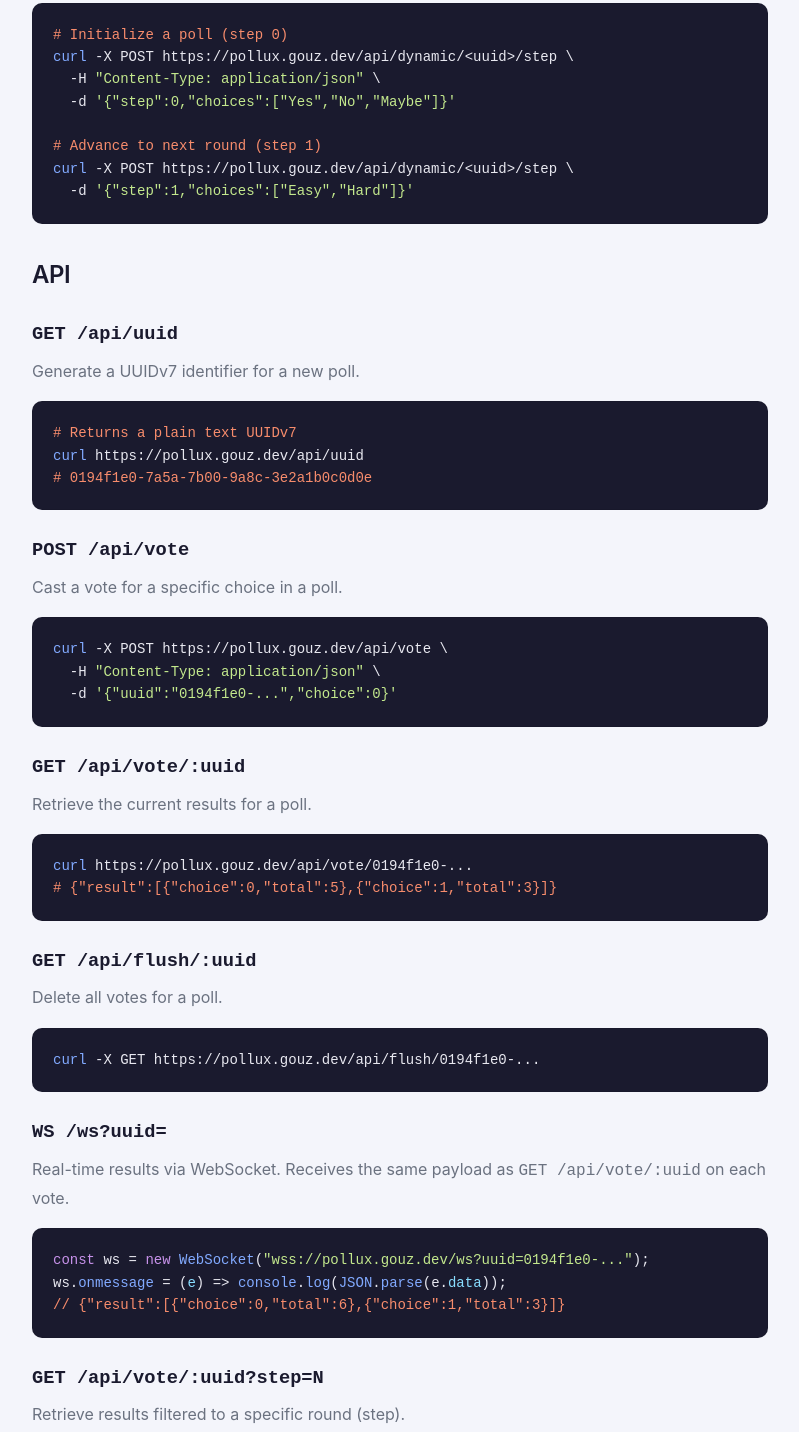
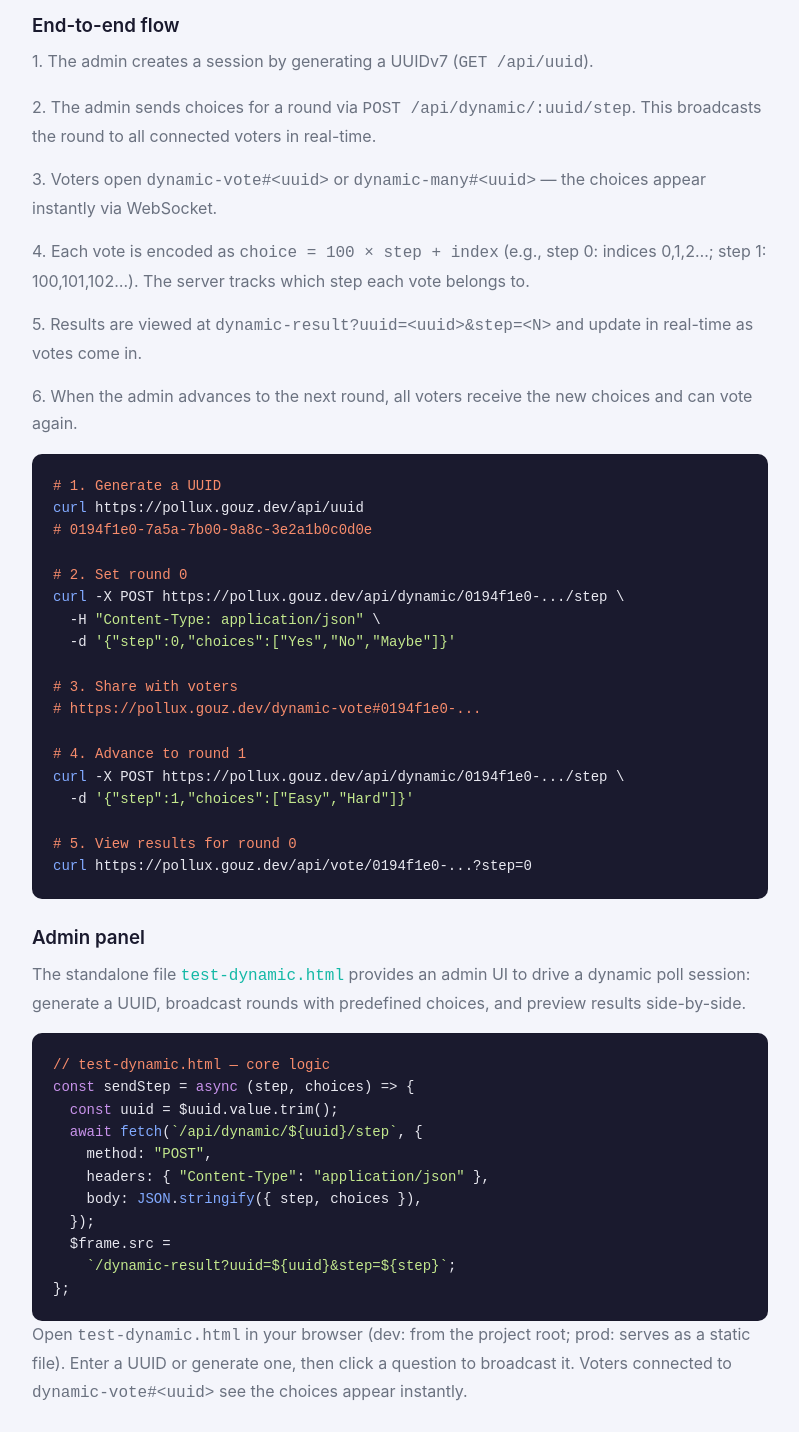
Before and after one commit to gouz/pollux, a website: page src/layout/index.html in a window 1280 px wide. Shown: the part 1248-2680 px from the top of the page, without its empty margins (240-1039 px from the left). Drawn offline with nearby package versions, Linux system fonts and the light colour scheme; no server answers.

Commit message:
docs: enrich dynamic poll documentation with end-to-end flow and admin panel example

```diff
--- a/src/layout/index.html
+++ b/src/layout/index.html
@@ -120,14 +120,82 @@
                         — results for a round</span
                     >
                 </div>
-                <pre><code><span class="tk-ml"># Initialize a poll (step 0)</span>
-<span class="tk-fn">curl</span> -X POST https://pollux.gouz.dev/api/dynamic/&lt;uuid&gt;/step \
+                <h3>End-to-end flow</h3>
+                <p>
+                    1. The admin creates a session by generating a UUIDv7
+                    (<code>GET /api/uuid</code>).
+                </p>
+                <p>
+                    2. The admin sends choices for a round via
+                    <code>POST /api/dynamic/:uuid/step</code>. This
+                    broadcasts the round to all connected voters in real-time.
+                </p>
+                <p>
+                    3. Voters open <code>dynamic-vote#&lt;uuid&gt;</code> or
+                    <code>dynamic-many#&lt;uuid&gt;</code> — the choices
+                    appear instantly via WebSocket.
+                </p>
+                <p>
+                    4. Each vote is encoded as
+                    <code>choice = 100 × step + index</code> (e.g., step 0:
+                    indices 0,1,2…; step 1: 100,101,102…). The server
+                    tracks which step each vote belongs to.
+                </p>
+                <p>
+                    5. Results are viewed at
+                    <code>dynamic-result?uuid=&lt;uuid&gt;&amp;step=&lt;N&gt;</code>
+                    and update in real-time as votes come in.
+                </p>
+                <p>
+                    6. When the admin advances to the next round, all voters
+                    receive the new choices and can vote again.
+                </p>
+                <pre><code><span class="tk-ml"># 1. Generate a UUID</span>
+<span class="tk-fn">curl</span> https://pollux.gouz.dev/api/uuid
+<span class="tk-ml"># 0194f1e0-7a5a-7b00-9a8c-3e2a1b0c0d0e</span>
+
+<span class="tk-ml"># 2. Set round 0</span>
+<span class="tk-fn">curl</span> -X POST https://pollux.gouz.dev/api/dynamic/0194f1e0-.../step \
   -H <span class="tk-str">"Content-Type: application/json"</span> \
   -d <span class="tk-str">'{"step":0,"choices":["Yes","No","Maybe"]}'</span>
 
-<span class="tk-ml"># Advance to next round (step 1)</span>
-<span class="tk-fn">curl</span> -X POST https://pollux.gouz.dev/api/dynamic/&lt;uuid&gt;/step \
-  -d <span class="tk-str">'{"step":1,"choices":["Easy","Hard"]}'</span></code></pre>
+<span class="tk-ml"># 3. Share with voters</span>
+<span class="tk-ml"># https://pollux.gouz.dev/dynamic-vote#0194f1e0-...</span>
+
+<span class="tk-ml"># 4. Advance to round 1</span>
+<span class="tk-fn">curl</span> -X POST https://pollux.gouz.dev/api/dynamic/0194f1e0-.../step \
+  -d <span class="tk-str">'{"step":1,"choices":["Easy","Hard"]}'</span>
+
+<span class="tk-ml"># 5. View results for round 0</span>
+<span class="tk-fn">curl</span> https://pollux.gouz.dev/api/vote/0194f1e0-...?step=0</code></pre>
+
+                <h3>Admin panel</h3>
+                <p>
+                    The standalone file
+                    <a href="https://github.com/gouz/pollux/blob/main/test-dynamic.html"><code>test-dynamic.html</code></a>
+                    provides an admin UI to drive a dynamic poll session:
+                    generate a UUID, broadcast rounds with predefined
+                    choices, and preview results side-by-side.
+                </p>
+                <pre><code><span class="tk-ml">// test-dynamic.html — core logic</span>
+<span class="tk-kw">const</span> sendStep = <span class="tk-kw">async</span> (step, choices) => {
+  <span class="tk-kw">const</span> uuid = <span class="tk-vr">$uuid</span>.value.trim();
+  <span class="tk-kw">await</span> <span class="tk-fn">fetch</span>(<span class="tk-str">`/api/dynamic/<span class="tk-esc">${</span>uuid}/step`</span>, {
+    <span class="tk-atr">method</span>: <span class="tk-str">"POST"</span>,
+    <span class="tk-atr">headers</span>: { <span class="tk-str">"Content-Type"</span>: <span class="tk-str">"application/json"</span> },
+    <span class="tk-atr">body</span>: <span class="tk-fn">JSON</span>.<span class="tk-fn">stringify</span>({ step, choices }),
+  });
+  <span class="tk-vr">$frame</span>.src =
+    <span class="tk-str">`/dynamic-result?uuid=<span class="tk-esc">${</span>uuid}&step=<span class="tk-esc">${</span>step}`</span>;
+};</code></pre>
+                <p>
+                    Open <code>test-dynamic.html</code> in your browser
+                    (dev: from the project root; prod: serves as a static
+                    file). Enter a UUID or generate one, then click a
+                    question to broadcast it. Voters connected to
+                    <code>dynamic-vote#&lt;uuid&gt;</code> see the choices
+                    appear instantly.
+                </p>
             </section>
 
             <section class="docs">
```
Also changed, not shown: README.md.
